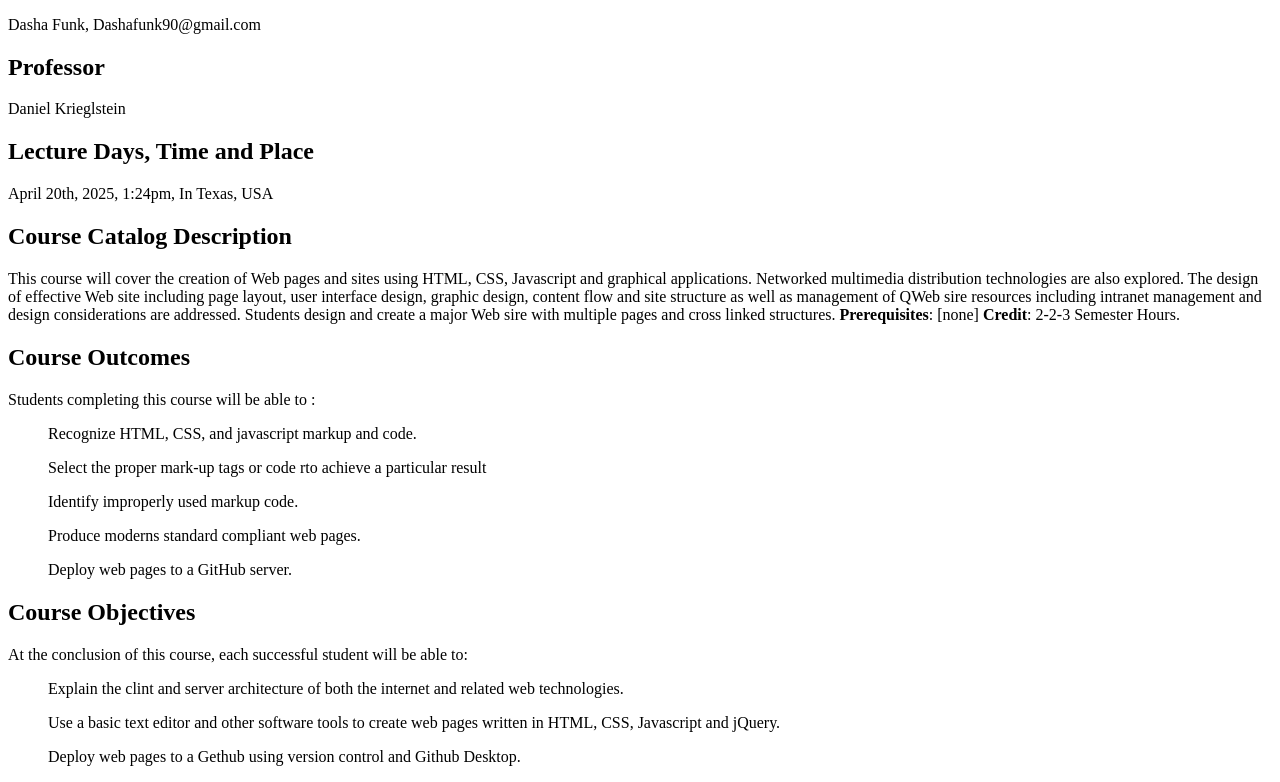
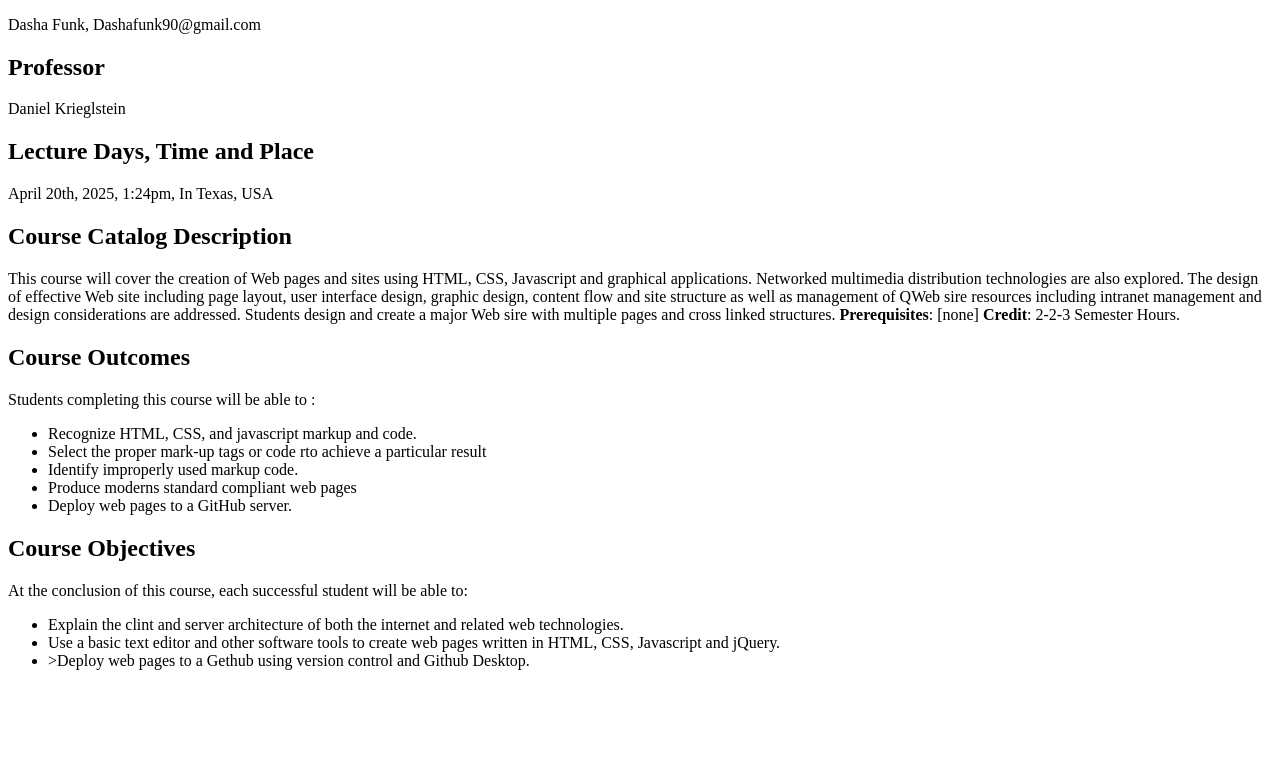
Before and after one commit to Dasha-Funk/webdev-lab2, a plain HTML site: page index.html in a window 1280 px wide. Shown: the part 105-887 px from the top of the page. After the commit the page ends 800 px from the top, so only its background shows below. Drawn offline with Linux system fonts and the light colour scheme.

Commit message:
updated and corrected List content

```diff
--- a/index.html
+++ b/index.html
@@ -20,15 +20,21 @@
     <strong>Credit</strong>: 2-2-3 Semester Hours. </p>
     <h2>Course Outcomes</h2>
     <p>Students completing this course will be able to :
-        <ul>Recognize HTML, CSS, and javascript markup and code.</ul>
-        <ul>Select the proper mark-up tags or code rto achieve a particular result</ul>
-        <ul>Identify improperly used markup code.</ul>
-        <ul>Produce moderns standard compliant web pages.</ul>
-        <ul>Deploy web pages to a GitHub server.</ul>
+        <ul>
+            <li>Recognize HTML, CSS, and javascript markup and code.</li>
+            <li>Select the proper mark-up tags or code rto achieve a particular result</li>
+            <li>Identify improperly used markup code.</li>
+            <li>Produce moderns standard compliant web pages</li>
+            <li>Deploy web pages to a GitHub server.</li>
+        </ul>
+
         <h2>Course Objectives</h2>
         <p>At the conclusion of this course, each successful student will be able to:</p>
-        <ul>Explain the clint and server architecture of both the internet and related web technologies.</ul>
-        <ul>Use a basic text editor and other software tools to create web pages written in HTML, CSS, Javascript and jQuery.</ul>
-        <ul>Deploy web pages to a Gethub using version control and Github Desktop.</ul>
+        <ul>
+            <li>Explain the clint and server architecture of both the internet and related web technologies.</li>
+            <li>Use a basic text editor and other software tools to create web pages written in HTML, CSS, Javascript and jQuery.</li>
+            <li>>Deploy web pages to a Gethub using version control and Github Desktop.</li>
+        </ul>
+
 </body>
 </html>
```
